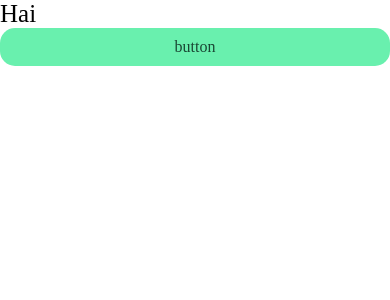
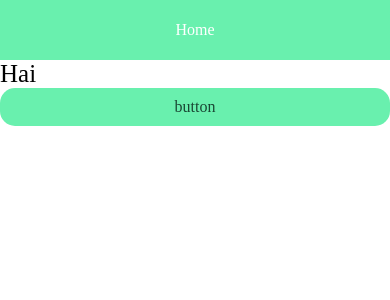
Before and after one commit to enatria/EnatriaHotelRSVP, a React Native app: screen / in a window 390 px wide. Shown: the top 300 px of the page. Built offline with nearby package versions, Linux system fonts and the light colour scheme.

Commit message:
menambahkan AppBar

```diff
--- a/src/App.js
+++ b/src/App.js
@@ -1,10 +1,13 @@
+/* eslint-disable prettier/prettier */
 import React from 'react';
 import {View, Text, StyleSheet} from 'react-native';
 import {Button} from './components';
+import { AppBar } from './components/molecules';
 
 const App = () => {
   return (
     <View>
+      <AppBar />
       <Text style={styles.title}>Hai</Text>
       <Button title="button" />
     </View>
--- /dev/null
+++ b/src/components/molecules/AppBar.js
@@ -0,0 +1,36 @@
+/* eslint-disable prettier/prettier */
+import React from 'react';
+import {StatusBar, Text, View} from 'react-native';
+import { colors } from '../../utils';
+
+const AppBar = ({label}) => {
+  const styles = {
+    appBar: {
+      height: 60,
+      width: '100%',
+      backgroundColor: colors.primary,
+      justifyContent: 'center',
+      alignItems: 'center',
+    },
+    text: {
+      color: colors.white,
+      fontFamily: 'Poppins-SemiBold',
+      fontSize: 16,
+    },
+  };
+
+  return (
+    <>
+      <StatusBar animated={true} backgroundColor={colors.primary}/>
+      <View style={styles.appBar}>
+        <Text style={styles.text}>{label}</Text>
+      </View>
+    </>
+  );
+};
+
+AppBar.defaultProps = {
+  label: 'Home',
+};
+
+export default AppBar;
--- /dev/null
+++ b/src/components/molecules/index.js
@@ -0,0 +1,4 @@
+/* eslint-disable prettier/prettier */
+import AppBar from './AppBar';
+
+export {AppBar};
--- a/src/utils/colors/index.js
+++ b/src/utils/colors/index.js
@@ -1,3 +1,4 @@
+/* eslint-disable prettier/prettier */
 const mainColors = {
   green1: '#69f0ae',
   green2: '#9fffe0',
```
